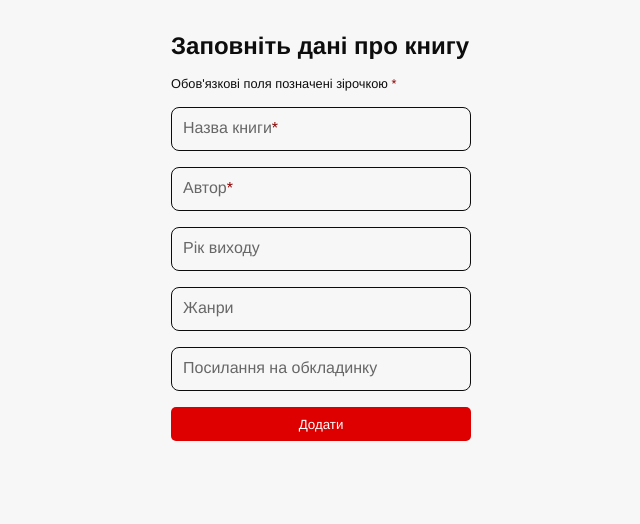
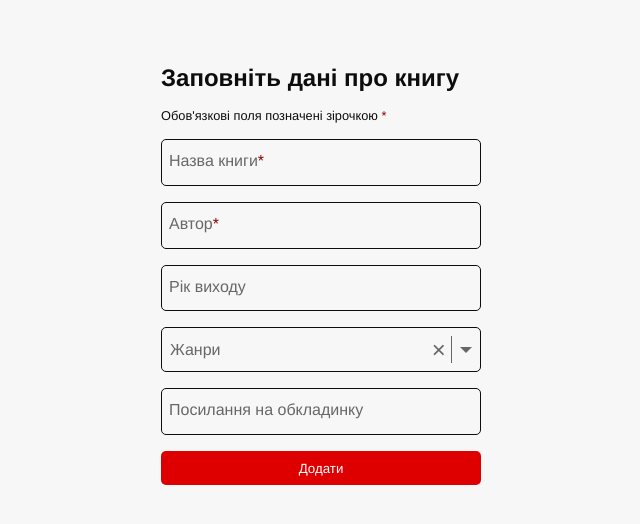
Before and after one commit to maria-mun/library-app, a React (Vite) app in the folder client/: page /addBookForm in a window 1280 px wide. Shown: the top 524 px of the page, without its empty margins (319-959 px from the left). Built offline with nearby package versions, Linux system fonts and the light colour scheme.

Commit message:
Add Select component for multiple genres selection

```diff
--- /dev/null
+++ b/client/src/components/Select/Select.tsx
@@ -0,0 +1,120 @@
+import styles from './select.module.css';
+import { useState } from 'react';
+
+export type SelectOption = string;
+
+type SingleSelectProps = {
+  multiple?: false;
+  value?: SelectOption;
+  onChange: (value: SelectOption | undefined) => void;
+};
+
+type MultipleSelectProps = {
+  multiple: true;
+  value: SelectOption[];
+  onChange: (value: SelectOption[]) => void;
+};
+
+type SelectProps = {
+  options: SelectOption[];
+  label?: string;
+} & (SingleSelectProps | MultipleSelectProps);
+
+const Select = ({ multiple, label, value, onChange, options }: SelectProps) => {
+  const [isOpen, setIsOpen] = useState(false);
+
+  function clearSelected() {
+    multiple ? onChange([]) : onChange(undefined);
+  }
+
+  function selectOption(option: SelectOption) {
+    if (multiple) {
+      if (value.includes(option)) {
+        onChange(value.filter((o) => o !== option));
+      } else {
+        onChange([...value, option]);
+      }
+    } else {
+      if (option !== value) onChange(option);
+    }
+  }
+
+  function isSelected(option: SelectOption) {
+    return multiple ? value.includes(option) : value === option;
+  }
+
+  return (
+    <div
+      onBlur={() => {
+        setIsOpen(false);
+      }}
+      onClick={() => {
+        setIsOpen((prev) => !prev);
+      }}
+      tabIndex={0}
+      className={styles.container}
+    >
+      <span
+        className={`${styles.placeholder} ${
+          !value || (Array.isArray(value) && value.length === 0)
+            ? ''
+            : styles.label
+        }
+        `}
+      >
+        {label}
+      </span>
+
+      <span className={styles.value}>
+        {multiple
+          ? value.map((v) => (
+              <button
+                type="button"
+                key={v}
+                className={styles['option-badge']}
+                onClick={(e) => {
+                  e.stopPropagation();
+                  selectOption(v);
+                }}
+              >
+                {v}
+                <span className={styles['remove-btn']}>&times;</span>
+              </button>
+            ))
+          : value}
+      </span>
+
+      <button
+        onClick={(e) => {
+          e.stopPropagation();
+          clearSelected();
+        }}
+        type="button"
+        className={styles['clear-btn']}
+      >
+        &times;
+      </button>
+      <div className={styles.divider}></div>
+      <div className={styles.caret}></div>
+      <ul className={`${styles.options} ${isOpen ? styles.show : ''}`}>
+        {options.map((option) => (
+          <li
+            onClick={(e) => {
+              e.stopPropagation();
+              selectOption(option);
+              if (!multiple) setIsOpen(false);
+            }}
+            key={option}
+            className={`${styles.option} ${
+              isSelected(option) ? styles.selected : ''
+            }`}
+          >
+            {option}
+          </li>
+        ))}
+      </ul>
+    </div>
+  );
+};
+
+export default Select;
--- /dev/null
+++ b/client/src/components/Select/select.module.css
@@ -0,0 +1,146 @@
+.container {
+  position: relative;
+  max-width: 20rem;
+  min-height: calc(1.8rem + var(--pad) * 2);
+  border-radius: var(--border-radius);
+  background-color: var(--bg2);
+  border: 1px solid var(--accent1);
+  color: var(--accent1);
+  padding: var(--pad);
+  display: flex;
+  gap: var(--pad);
+}
+
+.container:focus {
+  outline: 1px solid var(--accent1);
+}
+
+.value {
+  flex-grow: 1;
+  line-height: 1.8em;
+  display: flex;
+  gap: 0.5rem;
+  flex-wrap: wrap;
+}
+
+.option-badge {
+  background-color: var(--bg2);
+  color: var(--accent1);
+  border: 1px solid var(--accent1);
+  border-radius: var(--border-radius);
+  padding: 0.3em;
+  align-self: center;
+  cursor: pointer;
+}
+
+.remove-btn {
+  color: var(--neutral);
+  margin-left: 0.3em;
+}
+
+.placeholder {
+  position: absolute;
+  left: var(--pad);
+  top: var(--pad);
+  background: inherit;
+  padding-inline: 0.3em;
+  transition: transform 200ms;
+  pointer-events: none;
+  transform-origin: left;
+  translate: -0.3em;
+  font-size: 1rem;
+  line-height: 1.8rem;
+  background-color: var(--bg2);
+  color: var(--neutral);
+}
+
+.placeholder.label {
+  transform: translateY(calc(-50% - var(--pad))) scale(0.8);
+  line-height: 1rem;
+  background-color: var(--bg2);
+}
+
+.clear-btn {
+  background: none;
+  border: none;
+  outline: none;
+  color: var(--neutral);
+  cursor: pointer;
+  padding: 0;
+  font-size: 1em;
+  align-self: center;
+  scale: 150%;
+}
+
+.clear-btn:hover {
+  color: var(--accent1);
+}
+
+.divider {
+  background-color: var(--neutral);
+  align-self: stretch;
+  width: 0.05em;
+}
+
+.caret {
+  border: 0.25em solid transparent;
+  border-top-color: var(--neutral);
+  align-self: center;
+  translate: 0 25%;
+  cursor: pointer;
+  font-size: 1.5em;
+}
+
+.caret:hover {
+  border-top-color: var(--accent1);
+}
+
+.options {
+  list-style: none;
+  display: none;
+  max-height: 10em;
+  overflow: auto;
+  border-radius: var(--border-radius);
+  border: 1px solid var(--accent1);
+
+  background-color: var(--bg2);
+  position: absolute;
+  width: calc(100% + 2px);
+  left: -1px;
+  top: calc(100% + 4px);
+  z-index: 1000;
+}
+
+.options.show {
+  display: block;
+}
+
+.option {
+  padding: var(--pad);
+  cursor: pointer;
+}
+
+.option.selected {
+  background-color: var(--bg1);
+  color: var(--accent2);
+}
+
+.option:hover {
+  background-color: var(--accent2);
+  color: var(--accent1);
+}
+
+.options::-webkit-scrollbar {
+  width: 10px;
+  height: 100%;
+}
+
+.options::-webkit-scrollbar-thumb {
+  background-color: var(--neutral);
+  border-radius: 5px;
+  cursor: pointer;
+}
+
+.options::-webkit-scrollbar-button {
+  height: 0px;
+}
--- a/client/src/routes/AddBook/AddBook.tsx
+++ b/client/src/routes/AddBook/AddBook.tsx
@@ -1,6 +1,8 @@
-import React from 'react';
+import { useState } from 'react';
 import { Form, useActionData } from 'react-router-dom';
 import './add-book-form.css';
+import Select from '../../components/Select/Select';
+import { SelectOption } from '../../components/Select/Select';
 
 export const action = async ({ request }: { request: Request }) => {
   const formData = await request.formData();
@@ -32,16 +34,16 @@ type ActionData = {
   message?: string;
 };
 
-const AddBookForm: React.FC = () => {
+const AddBookForm = () => {
   const actionData = useActionData() as ActionData;
+  const [genres, setGenres] = useState<SelectOption[]>([]);
 
   return (
     <Form id="add-book-form" method="post">
       <h2>Заповніть дані про книгу</h2>
       <p>
-        Обов'язкові поля позначені зірочкою <span>*</span>
+        Обов'язкові поля позначені зірочкою <span className="asterisk">*</span>
       </p>
-
       <div>
         <input
           type="text"
@@ -52,7 +54,7 @@ const AddBookForm: React.FC = () => {
           aria-required="true"
         />
         <label htmlFor="title">
-          Назва книги<span>*</span>
+          Назва книги<span className="asterisk">*</span>
         </label>
       </div>
       <div>
@@ -65,7 +67,7 @@ const AddBookForm: React.FC = () => {
           aria-required="true"
         />
         <label htmlFor="author">
-          Автор<span>*</span>
+          Автор<span className="asterisk">*</span>
         </label>
       </div>
       <div>
@@ -73,21 +75,27 @@ const AddBookForm: React.FC = () => {
           type="number"
           id="year"
           name="year"
-          placeholder="Рік вииходу"
+          placeholder="Рік виходу"
           min="0"
           max={new Date().getFullYear()}
         />
         <label htmlFor="year">Рік виходу</label>
       </div>
-      <div>
-        <input type="text" id="genres" name="genres" placeholder="Жанри" />
-        <label htmlFor="genres">Жанри</label>
-      </div>
+      <input type="hidden" name="genres" value={JSON.stringify(genres)} />
+      <Select
+        label="Жанри"
+        multiple
+        options={allGenres}
+        value={genres}
+        onChange={(o) => setGenres(o)}
+      />
       <div>
         <input type="url" id="cover" name="cover" placeholder="Обкладинка" />
         <label htmlFor="cover">Посилання на обкладинку</label>
       </div>
-      <button type="submit">Додати</button>
+      <button type="submit" id="submit-btn">
+        Додати
+      </button>
       {actionData?.success ? (
         <p>Книга успішно додана!</p>
       ) : (
@@ -97,4 +105,16 @@ const AddBookForm: React.FC = () => {
   );
 };
 
+const allGenres = [
+  'Фентезі',
+  'Пригоди',
+  'Детектив',
+  'Романтика',
+  'Історичне',
+  'Науково-популярне',
+  'Лірика',
+  'Для дітей',
+  'Для підлітків',
+];
+
 export default AddBookForm;
--- a/client/src/routes/AddBook/add-book-form.css
+++ b/client/src/routes/AddBook/add-book-form.css
@@ -1,5 +1,5 @@
 #add-book-form {
-  margin: 2rem auto;
+  margin: 4rem auto 6rem;
   display: flex;
   flex-direction: column;
   align-content: center;
@@ -12,24 +12,25 @@
   font-size: 0.8rem;
 }
 
-#add-book-form span {
+#add-book-form .asterisk {
   color: darkred;
 }
 
 #add-book-form > div {
-  --pad: 0.75rem;
+  --pad: 0.5rem;
   position: relative;
 }
 
 input {
   padding: var(--pad);
-  border-radius: 8px;
+  border-radius: var(--border-radius);
   background-color: var(--bg2);
   border: 1px solid var(--accent1);
   color: var(--accent1);
   font-size: 1rem;
-  width: 300px;
+  width: 20rem;
   outline: none;
+  line-height: 1.8em;
 }
 
 label {
@@ -45,6 +46,7 @@ label {
   pointer-events: none;
   transform-origin: left;
   translate: -0.3em;
+  line-height: 1.8em;
 }
 
 input::placeholder {
@@ -54,14 +56,13 @@ input:focus + label,
 input:not(:placeholder-shown) + label {
   background-color: var(--bg2);
   transform: translateY(calc(-50% - var(--pad))) scale(0.8);
-  color: var(--accent2);
 }
 
 input:focus {
   outline: 1px solid var(--accent1);
 }
 
-#add-book-form button {
+#add-book-form #submit-btn {
   background: var(--accent2);
 
   border: none;
@@ -72,6 +73,6 @@ input:focus {
   transition: all 0.2s ease;
 }
 
-#add-book-form button:active {
+#add-book-form #submit-btn:active {
   transform: scale(95%);
 }
```
